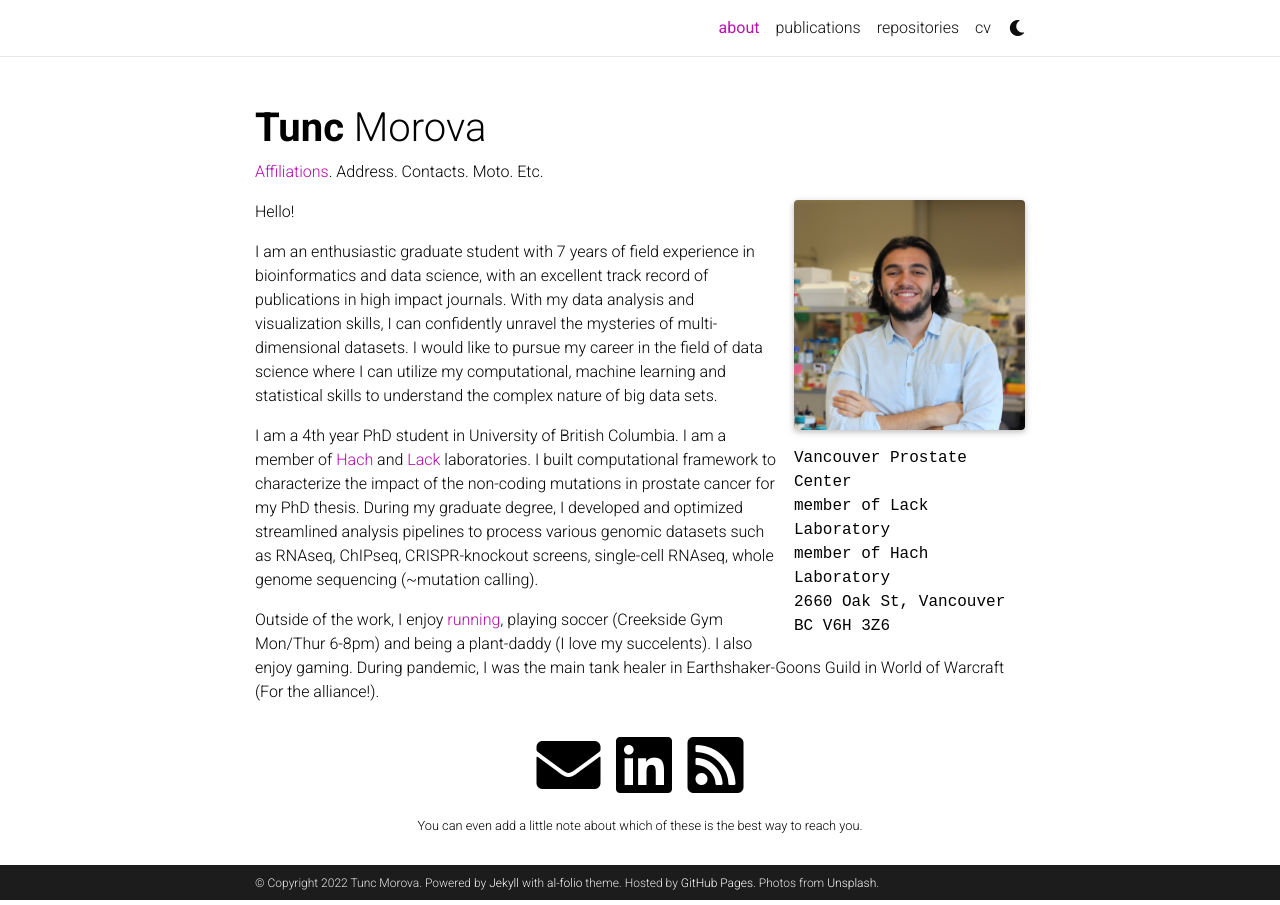
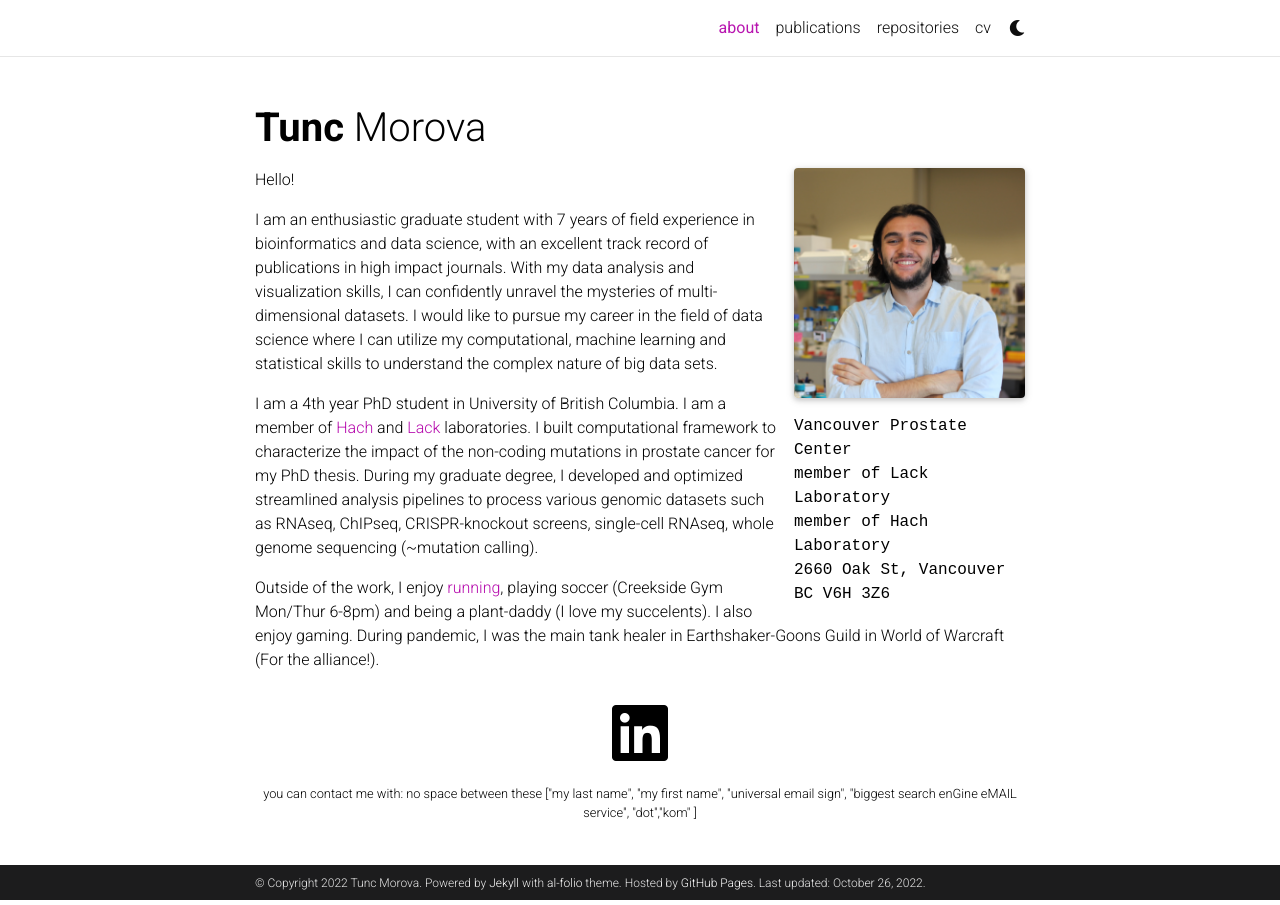
Before and after one commit to mortunco/mortunco.github.io, a Jekyll site: the page built from _pages/about.md, in a window 1280 px wide. Built offline with Jekyll 4.4.1, drawn with Linux system fonts in a browser that asks for light colours; full-size pictures stand in for the smaller copies a plugin makes; comment, search, counter and statistics services are not loaded; a style sheet for code colours, icons or effects is not loaded.

Commit message:
base version

```diff
--- a/_config.yml
+++ b/_config.yml
@@ -6,21 +6,20 @@ title: blank # the website title (if blank, full name will be used instead)
 first_name: Tunc
 middle_name: ""
 last_name: Morova
-email: morovatunc@example.com
+email:
 description: > # the ">" symbol means to ignore newlines until "footer_text:"
   A simple, whitespace theme for academics. Based on [*folio](https://github.com/bogoli/-folio) design.
 footer_text: >
   Powered by <a href="https://jekyllrb.com/" target="_blank">Jekyll</a> with <a href="https://github.com/alshedivat/al-folio">al-folio</a> theme.
   Hosted by <a href="https://pages.github.com/" target="_blank">GitHub Pages</a>.
-  Photos from <a href="https://unsplash.com" target="_blank">Unsplash</a>.
 keywords: tuncmorova, bioinformatics, data science, portfolio-website  # add your own keywords or leave empty
 
 lang: en # the language of your site (for example: en, fr, cn, ru, etc.)
 icon: ⚛️  # the emoji used as the favicon (alternatively, provide image name in /assets/img/)
 
 url: https://tuncmorova.github.io # the base hostname & protocol for your site
-baseurl: /al-folio # the subpath of your site, e.g. /blog/
-last_updated: false # set to true if you want to display last updated in the footer
+baseurl:  # the subpath of your site, e.g. /blog/
+last_updated: true # set to true if you want to display last updated in the footer
 impressum_path:  # set to path to include impressum link in the footer, use the same path as permalink in a page, helps to conform with EU GDPR
 
 # -----------------------------------------------------------------------------
@@ -41,7 +40,7 @@ repo_theme_dark: dark           # https://github.com/anuraghazra/github-readme-s
 # will use title and url fields
 # Take a look to https://github.com/jekyll/jekyll-feed for more customization
 
-rss_icon: true
+rss_icon: false
 
 # -----------------------------------------------------------------------------
 # Layout
@@ -94,7 +93,7 @@ facebook_id: # your facebook id
 discord_id: # your discord id (18-digit unique numerical identifier)
 
 contact_note: >
-  You can even add a little note about which of these is the best way to reach you.
+  you can contact me with: no space between these ["my last name", "my first name", "universal email sign", "biggest search enGine eMAIL service", "dot","kom" ]
 
 # -----------------------------------------------------------------------------
 # Analytics and search engine verification
@@ -121,7 +120,7 @@ pagination:
   enabled: true
 
 # Comments
-disqus_shortname: al-folio # put your disqus shortname
+disqus_shortname: #al-folio # put your disqus shortname
 # https://help.disqus.com/en/articles/1717111-what-s-a-shortname
 
 # External sources.
--- a/_pages/about.md
+++ b/_pages/about.md
@@ -2,7 +2,8 @@
 layout: about
 title: about
 permalink: /
-subtitle: <a href='#'>Affiliations</a>. Address. Contacts. Moto. Etc.
+subtitle:
+#<a href='#'>Affiliations</a>. Address. Contacts. Moto. Etc.
 
 profile:
   align: right
```
